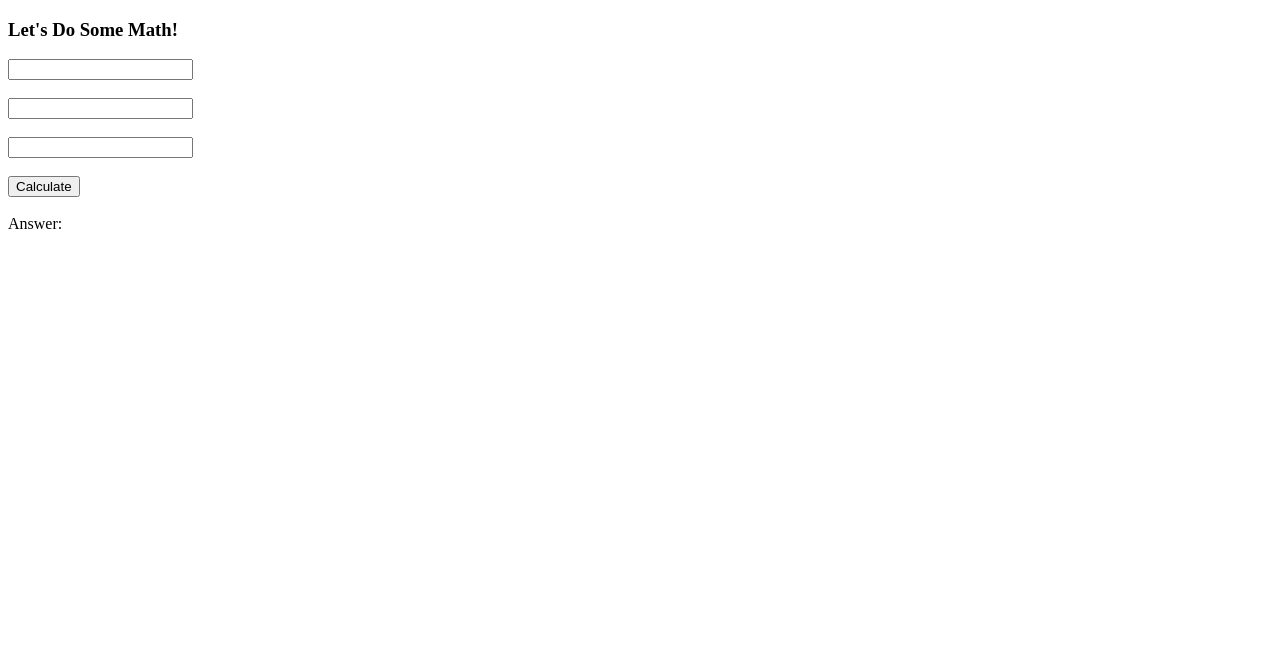
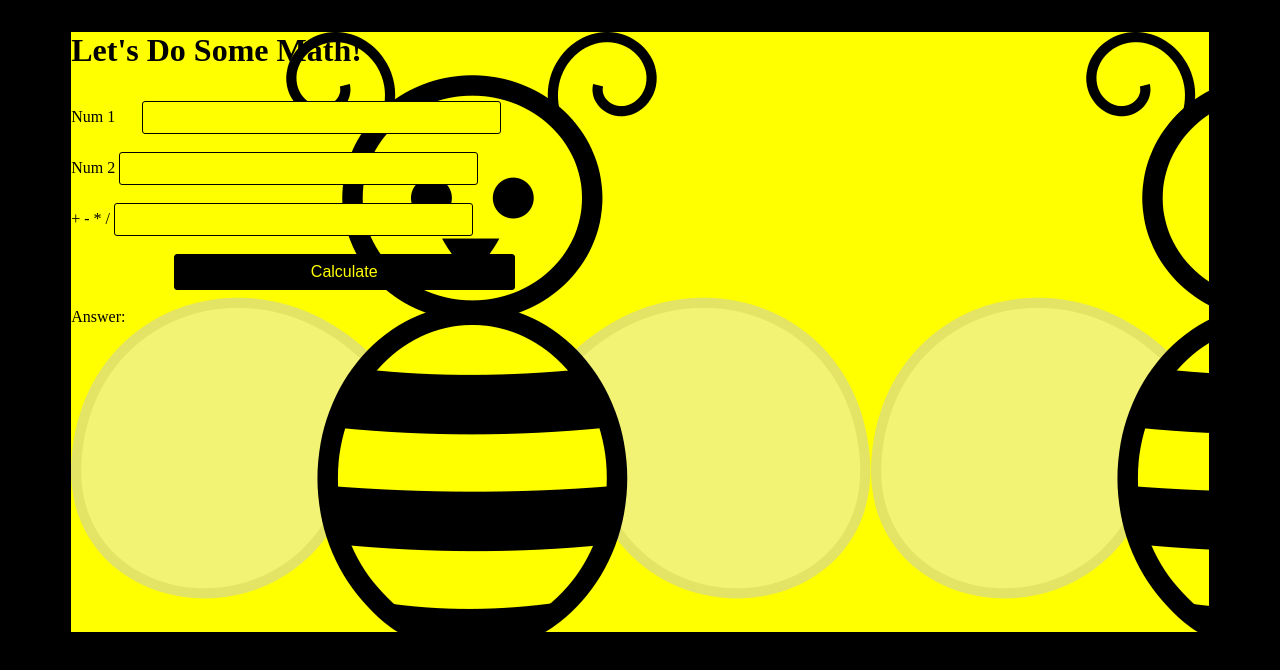
Before and after one commit to JesseSoldat/Working-with-the-DOM, a plain HTML site: page index.html in a window 1280 px wide. Drawn offline with Linux system fonts and the light colour scheme.

Commit message:
added some css styles

```diff
--- a/index.html
+++ b/index.html
@@ -1,26 +1,33 @@
 <!DOCTYPE html>
 <html>
 <head>
-  <title></title>
-</head>
+  <title>Math Calculator</title>
+  <link rel="stylesheet" type="text/css" href="main.css">
+</head
+>
 <body>
-<h3>Let's Do Some Math!</h3>
+<div class="wrapper">
 
+<h3 class="title">Let's Do Some Math!</h3>
+<label for="num_one">Num 1</label>
 <input type="text" id="num_one" />
 <br /><br />
+<label for="num_two">Num 2</label>
 <input type="text" id="num_two" />
 <br /><br />
+<label for="operator">+ - * /</label>
 <input type="text" id="operator" />
 <br /><br />
 
-
-<input type="submit" value="Calculate" id="calculateBtn" />
+<input class="calculateBtn" type="submit" value="Calculate" id="calculateBtn" />
 
 <div class="answer">
   <br />
   Answer: <span id="answer"></span>
 </div>
+<div class="main">
 
+</div> <!-- end of wrapper -->
 
 <script src="main.js"></script>
 </body>
--- a/main.css
+++ b/main.css
@@ -0,0 +1,58 @@
+body {
+  background-color: black;
+}
+.wrapper {
+  background-color: yellow;
+  background-image: url(bee.png);
+  z-index: 1;
+  margin: 0 auto;
+  width: 90%;
+  height: 600px;
+}
+.title {
+  font-size: 2em;
+  z-index: 2;
+}
+
+#num_one {
+  padding: 8px;
+  width: 30%;
+  background-color: yellow;
+  border-radius: 3px;
+  border: 1px solid black;
+  color: black
+  font-size: 3em;
+  margin: 0 0 0 2%;
+
+}
+
+#num_two {
+  padding: 8px;
+  width: 30%;
+  background-color: yellow;
+  border-radius: 3px;
+  border: 1px solid black;
+  color: black
+  font-size: 3em;
+}
+#operator {
+  padding: 8px;
+  width: 30%;
+  background-color: yellow;
+  border-radius: 3px;
+  border: 1px solid black;
+  color: black
+  font-size: 9em;
+}
+
+#calculateBtn {
+  padding: 8px;
+  width: 30%;
+  background-color: black;
+  border-radius: 3px;
+  border: 1px solid black;
+  color: yellow;
+  font-size: 1em;
+  margin: 0 0 0 9%;
+
+}
--- a/main.js
+++ b/main.js
@@ -6,8 +6,8 @@ var calcBtn = document.querySelector('#calculateBtn');
 var answ = document.querySelector('#answer')
 
 // calculate function
-var calculate = function() {
-
+var calculate = function(e) {
+  e.preventDefault();
   var firstNum = box1.value;
   var secondNum = box2.value;
   var firstNum1 = parseInt(firstNum);
@@ -17,29 +17,33 @@ var calculate = function() {
    // console.log(secondNum);
    // console.log(operator);
 
-
         if(operator == '+') {
           console.log(firstNum1 + secondNum2);
             var calc = firstNum1 + secondNum2;
-            return calc;
+            answ.textContent = calc;
+            // return
         }
         else if(operator == '-') {
-          console.log(firstNum1 - secondNum2);
+          // console.log(firstNum1 - secondNum2);
           var calc = firstNum1 - secondNum2;
-            return calc;
+            answ.textContent = calc;
+             // return
         }
         else if(operator == '*') {
-          console.log(firstNum1 * secondNum2);
+          // console.log(firstNum1 * secondNum2);
           var calc = firstNum1 * secondNum2;
-            return calc;
+            answ.textContent = calc;
+              // return
         }
         else if(operator == '/') {
-          console.log(firstNum1 / secondNum2);
+          // console.log(firstNum1 / secondNum2);
           var calc = firstNum1 / secondNum2;
-            return calc;
+            answ.textContent = calc;
+              // return
         }
-        else
-          console.log('check what you entered');
+         else
+         console.log('check what you entered');
+          // answ.textContent = 'Please enter an operator!';
 };
 // add an eventListener for when the user clicks the button
  calcBtn.addEventListener('click', calculate);
```
Also changed, not shown: bee.png (added).
